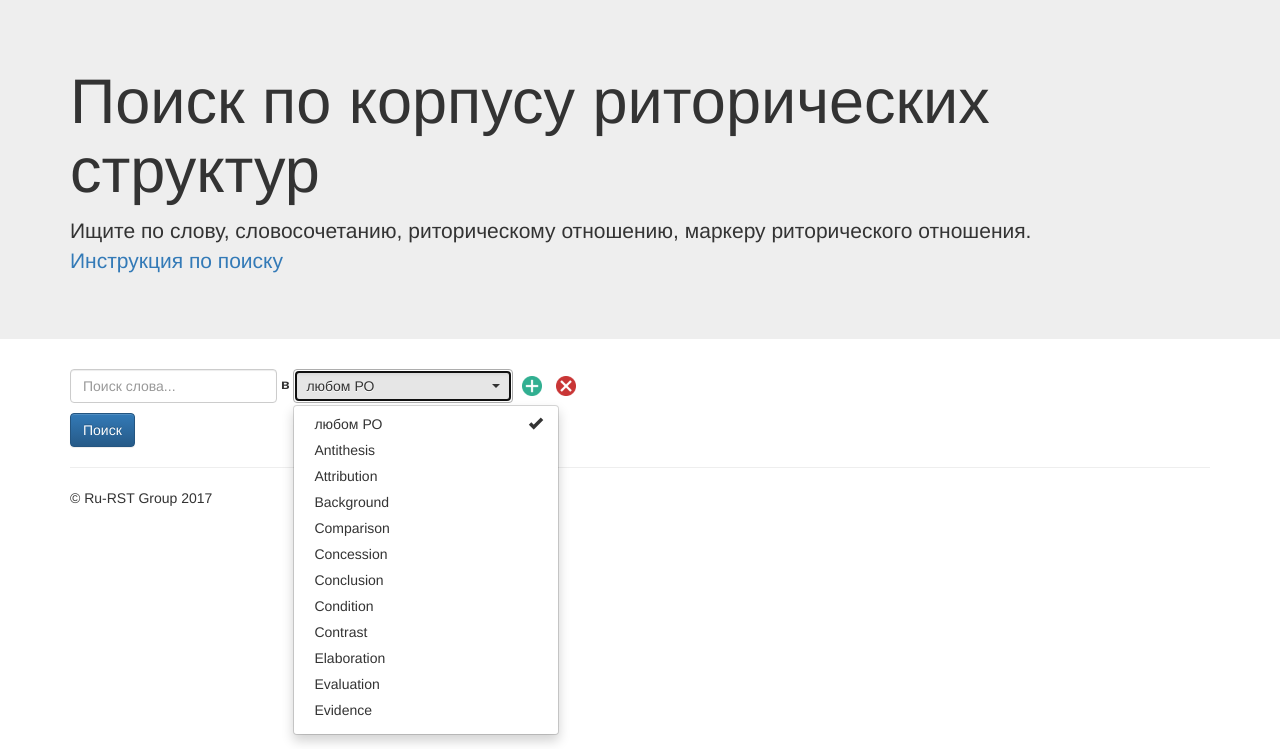
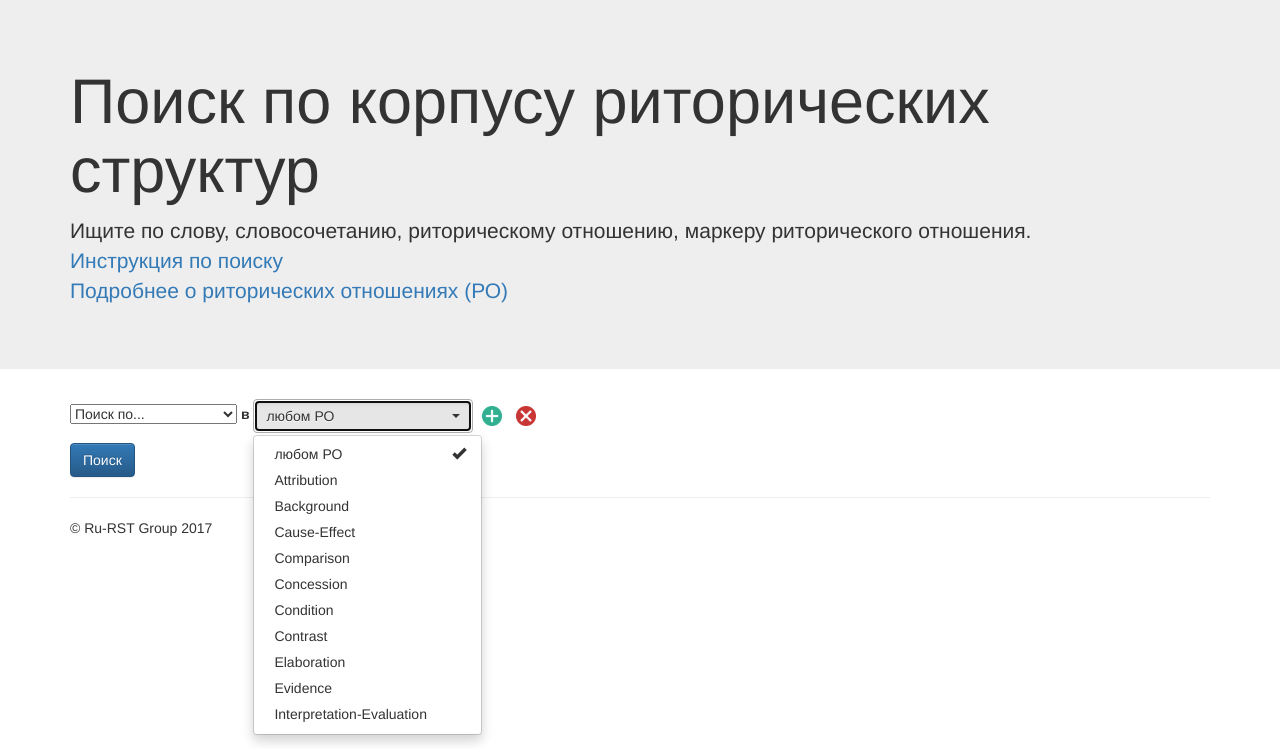
Before and after one commit to IraPS/Ru-RST-corpus, a Flask app: page /search.html in a window 1280 px wide, after a click on "любом РО". Shown: the part 51-800 px from the top of the page. Run offline with Flask 2, Linux system fonts and the light colour scheme; some libraries are stand-ins or nearby versions.

Commit message:
Update search.html

```diff
--- a/backend/templates/search.html
+++ b/backend/templates/search.html
@@ -6,7 +6,7 @@
     <div class="jumbotron">
       <div class="container">
         <h1>Поиск по корпусу риторических структур</h1>
-        <p>Ищите по слову, словосочетанию, риторическому отношению, маркеру риторического отношения. <br><a href="#">Инструкция по поиску</a></p>
+        <p>Ищите по слову, словосочетанию, риторическому отношению, маркеру риторического отношения. <br><a href="#">Инструкция по поиску</a><br><a href="rhetrel.html">Подробнее о риторических отношениях (РО)</a></p>
       </div>
     </div>
 {% endblock %}
@@ -14,34 +14,35 @@
 {% block content %}
 <form class="form-inline">
 	<div class="block">
-  <label class="sr-only" for="inlineFormInput">Word</label>
-  <input type="text" class="form-control mb-2 mr-sm-2 mb-sm-0" id="inlineFormInput" placeholder="Поиск слова...">
+	<select class="selectSearchOpt">
+	<option value="" selected>Поиск по...</option>
+	<option value="word">Поиск по словоформе</option>
+	<option value="lemma">Поиск по лемме</option>
+	<option value="pos">Поиск по части речи</option>
+	<option value="marker">Поиск по маркеру РО</option>
+	</select>
+	<div class="placeForSearch" style="display:inline;"></div>
   <div class="form-group">
   <label for="sel1">в</label>
   <select class="selectpicker" data-dropup-auto multiple>
-    <option selected>любом РО</option>
-    <option>Antithesis</option>
-    <option>Attribution</option>
-    <option>Background</option>
-    <option>Comparison</option>
-    <option>Concession</option>
-    <option>Conclusion</option>
-    <option>Condition</option>
-    <option>Contrast</option>
-    <option>Elaboration</option>
-    <option>Evaluation</option>
-    <option>Evidence</option>
-    <option>Interpretation</option>
-    <option>Joint</option>
-    <option>Motivation</option>
-    <option>Preparation</option>
-    <option>Purpose</option>
-    <option>Restatement</option>
-    <option>Same-Unit</option>
-    <option>Sequence</option>
-    <option>Solutionhood</option>
-    <option>Volitional/Non-volitional Cause</option>
-    <option>Volitional/Non-volitional Effect</option>
+    <option value="any" selected>любом РО</option>
+    <option value="attribution">Attribution</option>
+    <option value="background">Background</option>
+	<option value="cause-effect">Cause-Effect</option>
+    <option value="comparison">Comparison</option>
+    <option value="concession">Concession</option>
+    <option value="condition">Condition</option>
+    <option value="contrast">Contrast</option>
+    <option value="elaboration">Elaboration</option>
+    <option value="evidence">Evidence</option>
+    <option value="interpretation">Interpretation-Evaluation</option>
+    <option value="joint">Joint</option>
+    <option value="preparation">Preparation</option>
+    <option value="purpose">Purpose</option>
+    <option value="restatement">Restatement</option>
+    <option value="same-unit">Same-Unit</option>
+    <option value="sequence">Sequence</option>
+    <option value="solutionhood">Solutionhood</option>
   </select>
 </div>
   <a href="#" class="add"><img src="/static/img/plus_green.png" style="display: inline-block;height:30px;padding:5px;" alt="add more" class="img-responsive"/></a>
```
